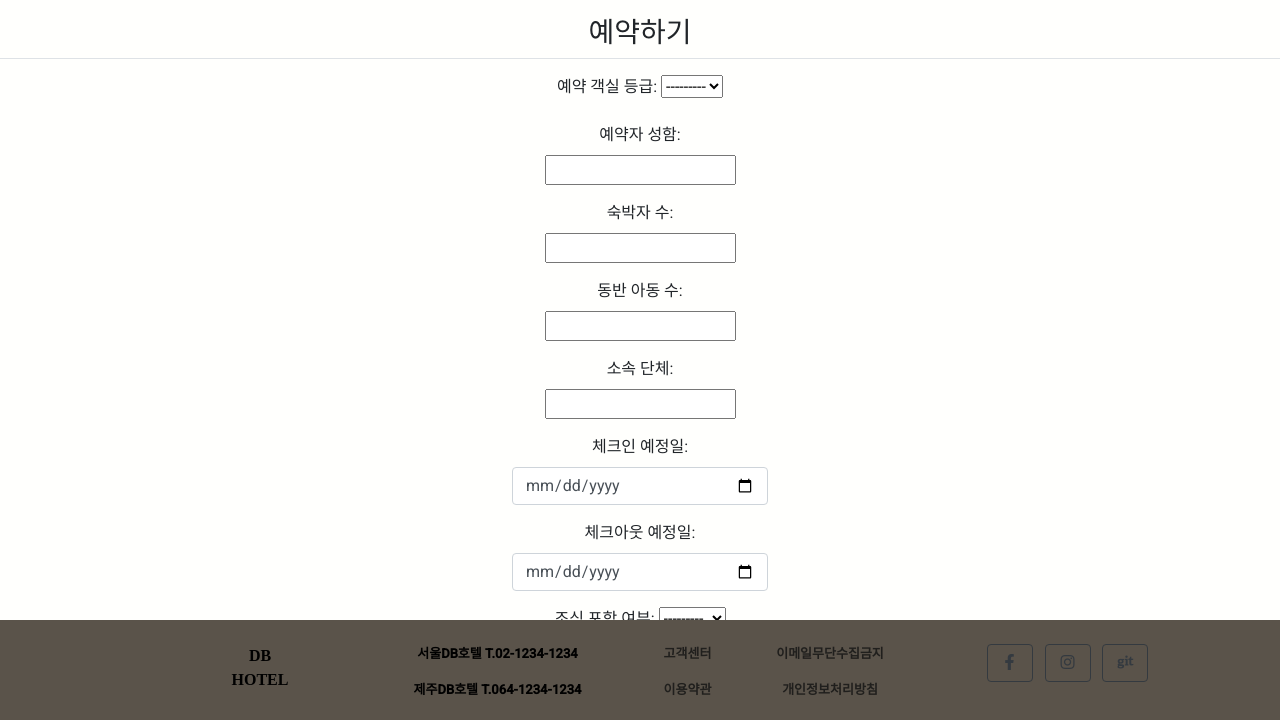
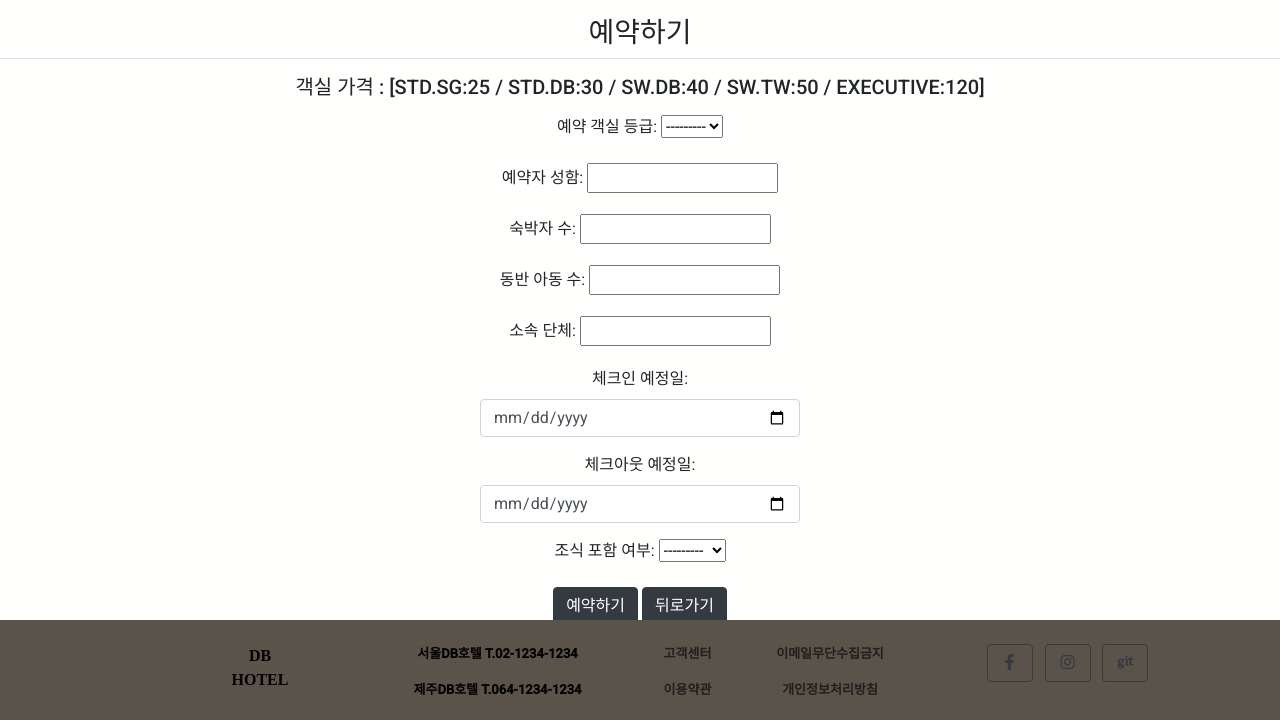
Before and after one commit to jaehoonkimm/DB_is_Free-Hotel_DB_System, a Django app: page /reservation/ in a window 1280 px wide. Shown: the part 80-800 px from the top of the page. Run offline with Django 3.2, Linux system fonts and the light colour scheme; data that the repository does not hold is empty; some libraries are stand-ins or nearby versions; some web fonts are replaced.

Commit message:
add: price table add in reservation page

```diff
--- a/function/main_app/templates/reservation.html
+++ b/function/main_app/templates/reservation.html
@@ -62,10 +62,13 @@
             </ul>
         </div>
     </nav>
+
     <!-- 지금 보고 있는 base.html 파일의 block contents 태그가 있는 지점에, 각각의 html 파일들의 block contents 태그 안에 있는 내용이 합쳐집니다 -->
     {% if not not_empty_rooms %}
     <h3 class="my-3 border-bottom pb-2">예약하기</h3>
-    <form method="post" class="post-form my-3" style="width: 20%; margin: 0 auto;">
+    <h5>객실 가격 : [STD.SG:25 / STD.DB:30 / SW.DB:40 / SW.TW:50 / EXECUTIVE:120]</h5>
+    <div></div>
+    <form method="post" class="post-form my-3" style="width: 25%; margin: 0 auto;">
         {% csrf_token %}
         {{ form.as_p }}
         <button type="submit" class="btn btn-dark">예약하기</button>
```
